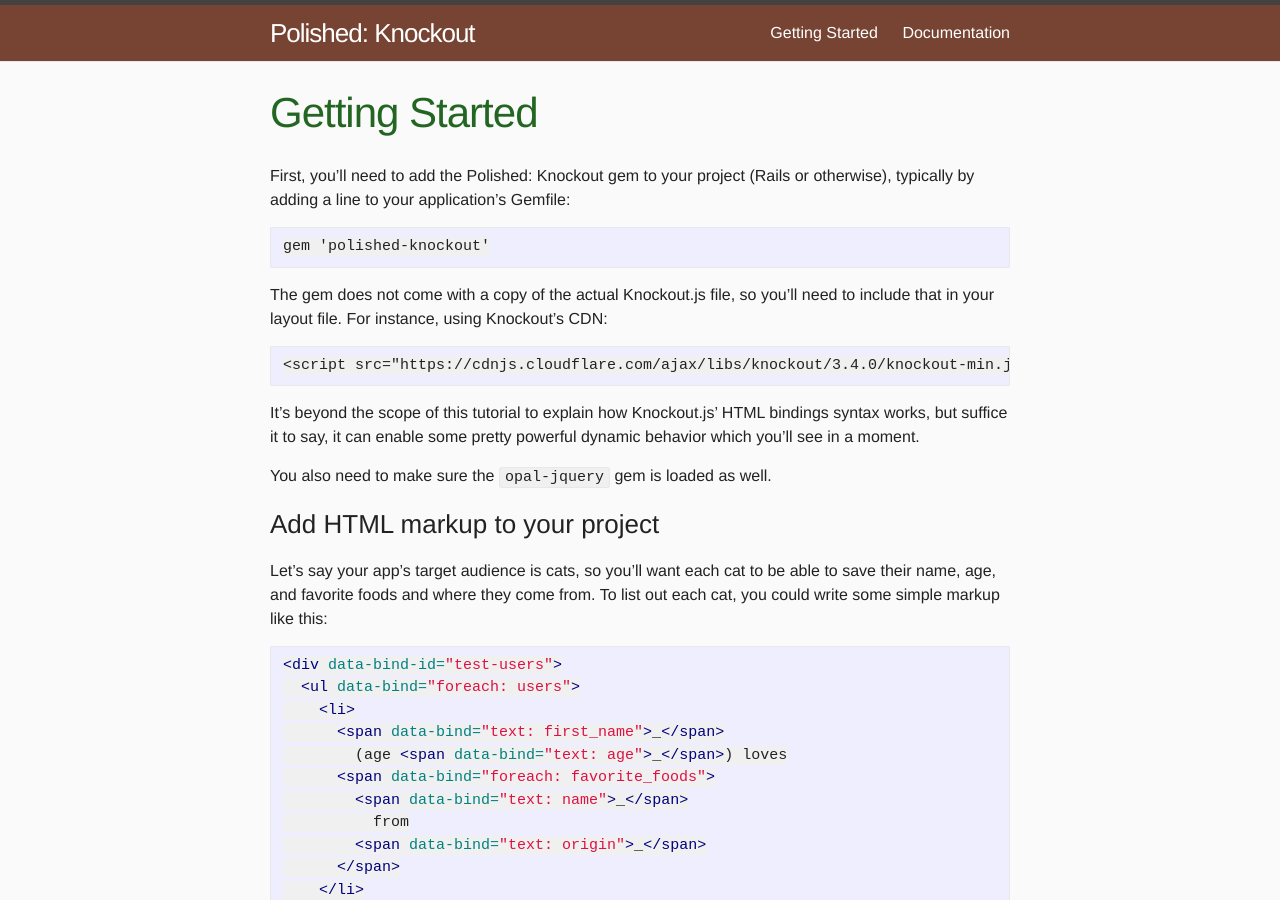
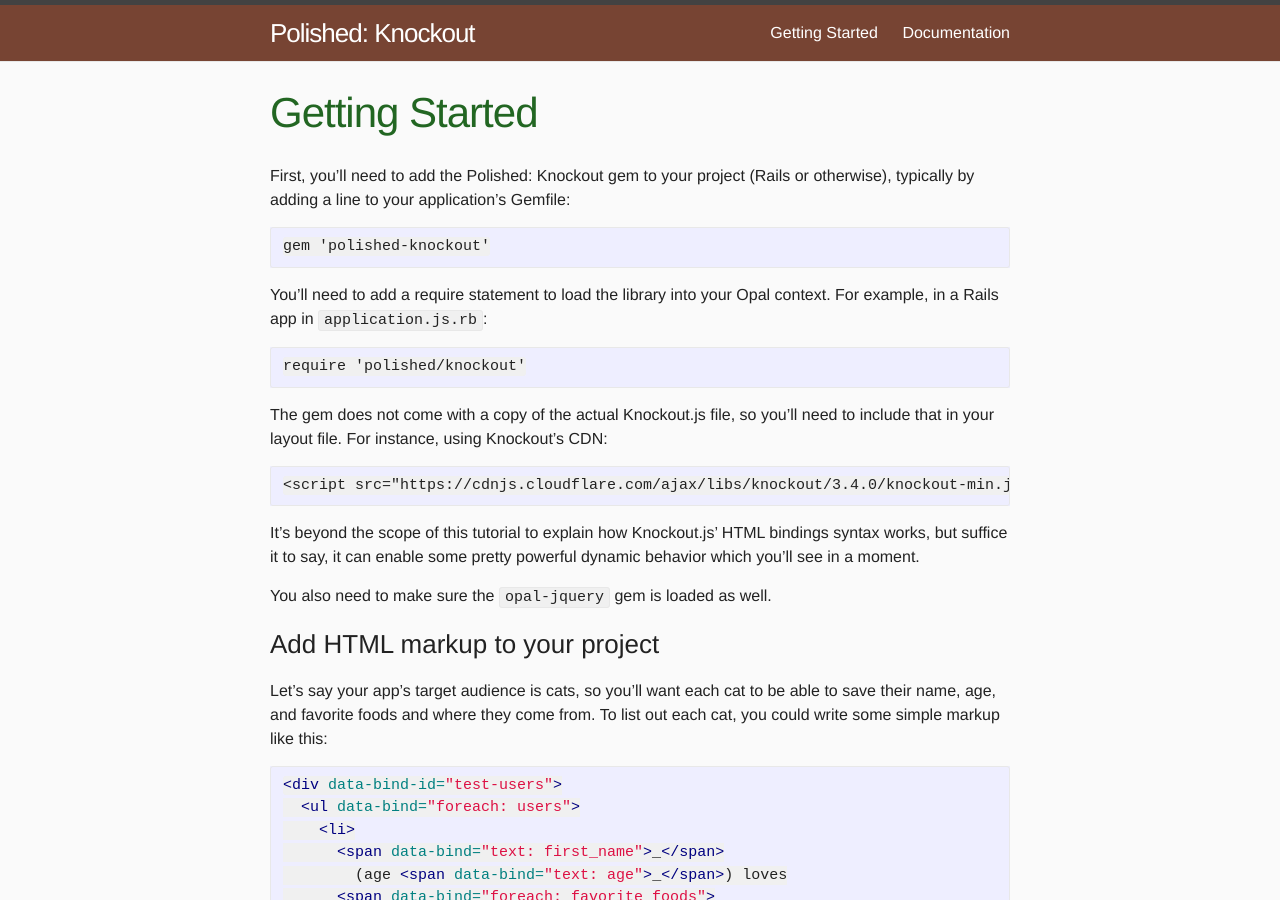
Before and after one commit to polished-rb/knockout-rb, a Jekyll site: the page built from 00-getting-started.md, in a window 1280 px wide and 900 px high. Built offline with Jekyll 4.4.1, drawn with Linux system fonts in a browser that asks for light colours; Markdown is read by kramdown in place of the engine named in the settings.

```diff
--- a/00-getting-started.md
+++ b/00-getting-started.md
@@ -7,6 +7,10 @@ permalink: /getting-started/
 First, you'll need to add the Polished: Knockout gem to your project (Rails or otherwise), typically by adding a line to your application's Gemfile:
 
     gem 'polished-knockout'
+
+You'll need to add a require statement to load the library into your Opal context. For example, in a Rails app in `application.js.rb`:
+
+    require 'polished/knockout'
 
 The gem does not come with a copy of the actual Knockout.js file, so you'll need to include that in your layout file. For instance, using Knockout's CDN:
 
```
Also changed, not shown: _posts/2015-12-02-polished-knockout-released.md (deleted, +0 -7 lines), _posts/2016-01-25-polished-knockout-released.md (added, +12 -0 lines).
